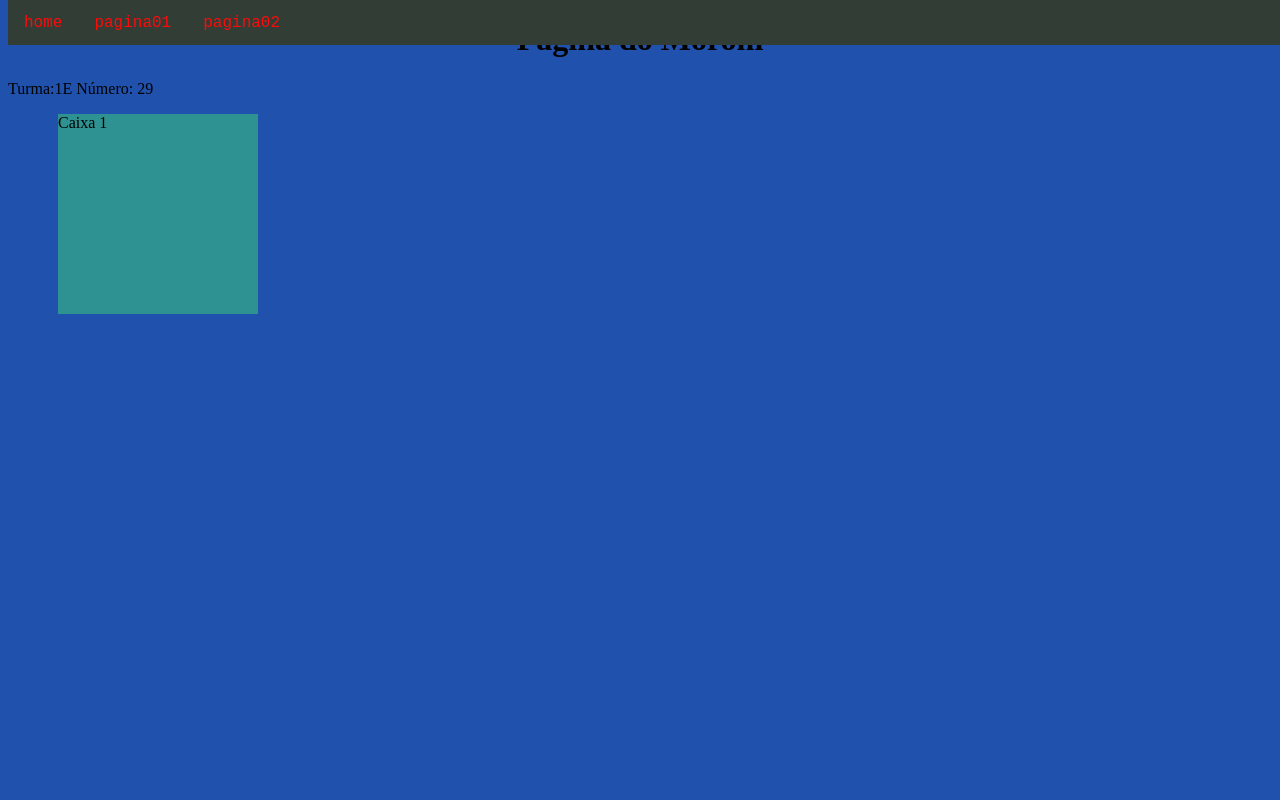
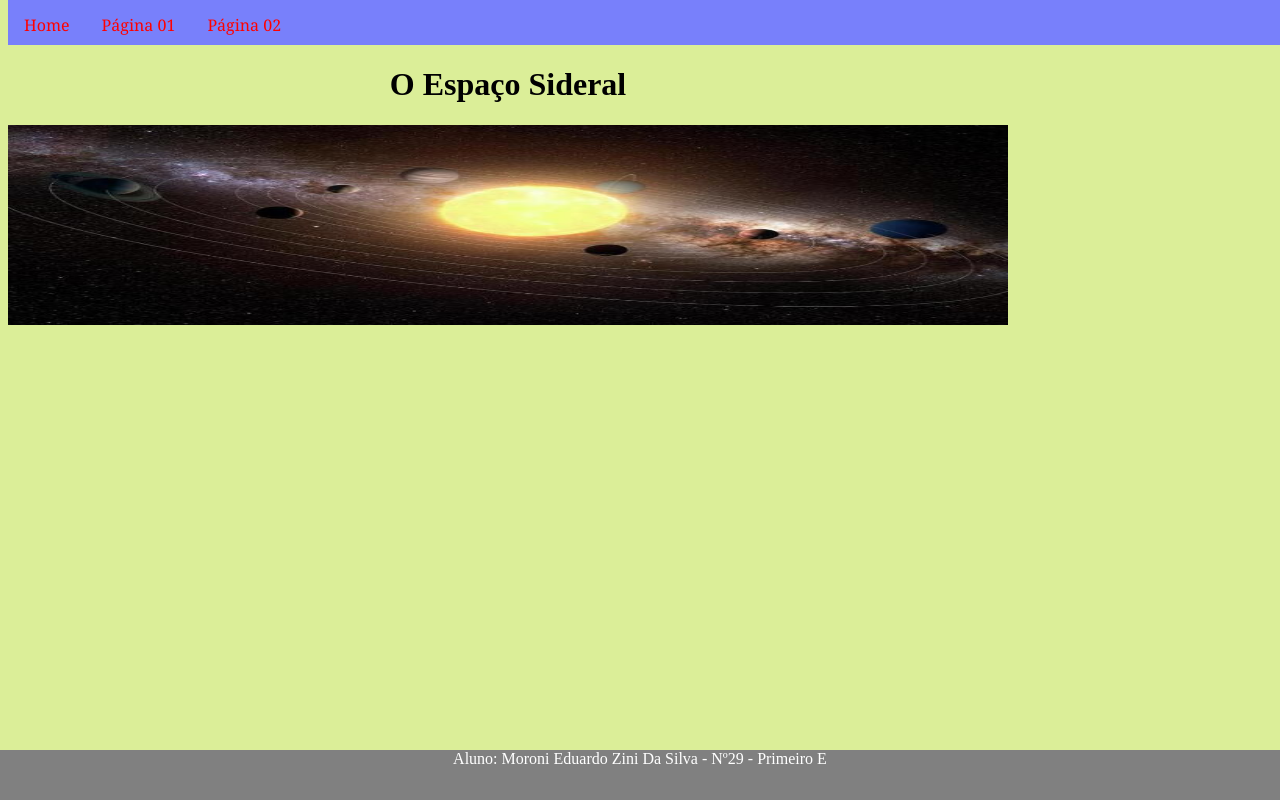
Before and after one commit to moronisilva/primeiroe_2t, a plain HTML site: page index.html in a window 1280 px wide. Drawn offline with Linux system fonts and the light colour scheme.

Commit message:
aula 24-08

```diff
--- a/estilo.css
+++ b/estilo.css
@@ -1,5 +1,5 @@
 body {
-  background: rgb(32, 81, 172);
+  background: rgb(219, 238, 152);
 }
 h1 {
   text-align: center;
@@ -13,12 +13,12 @@ h1 {
   position: relative;
   width: 200px;
   height: 200px;
-   background: #2f9292;
+  background: rgb(255, 166, 0);
   left: 50px;
 }
 .menuPrincipal {
   position: absolute;
-  background: rgb(50, 61, 53);
+  background: rgb(120, 128, 251);
   width: 100%;
   height: 45px;
   top: 0;
@@ -34,13 +34,50 @@ li {
 }
 li a {
   display: block;
-  color: rgb(255, 10, 10);
+  color: rgb(255, 0, 0);
   text-align: center;
   padding: 14px 16px;
   text-decoration: none;
-  font-family: 'Courier New', Courier, monospace;
+  font-family: Georgia, 'Times New Roman', Times, serif;
 }
 li a:hover {
-  background: rgba(47, 6, 228, 0.185);
-  color: rgb(179, 21, 21);
+  background: rgba(255, 202, 57, 0.589);
 }
+.boxImage {
+  position: absolute;
+  width: 90%;
+  height: 500px;
+  background: rgb(255, 166, 0);
+  top: 45px;
+  left: 0;
+  margin: 20px;
+  border-color: black;
+  border-width: 10px;
+  border-style: solid;
+  padding: 10px;
+  display: flex;
+  justify-content:center;
+}
+#mar {
+  width: 800%;
+  height: 500px;
+}
+.rodape {
+  position: absolute;
+  width: 100%;
+  height: 50px;
+  color: white;
+  background: gray;
+  left: 0;
+  bottom: 0;
+  display: flex;
+  justify-content: center;
+}
+.conteudoHome {
+  position: absolute;
+  top: 45px;
+}
+#imagemHome {
+  width: 1000px;
+  height: 200px;
+}
--- a/index.html
+++ b/index.html
@@ -1,26 +1,41 @@
 <!DOCTYPE html>
 <html lang="pt-br" dir="ltr">
+
   <head>
     <meta charset="utf-8">
-    <title>Moroni</title>
+    <title>Aluno Moroni</title>
     <link rel="stylesheet" href="estilo.css">
   </head>
+
   <body>
+
     <div class="menuPrincipal">
       <nav>
         <ul>
-          <li><a href="index.html">home</a></li>
-          <li><a href="pagina01.html">pagina01</a></li>
-          <li><a href="pagina02.html">pagina02</a></li>
+          <li><a href="index.html">Home</a></li>
+          <li><a href="pagina01.html">Página 01</a></li>
+          <li><a href="pagina02.html">Página 02</a></li>
         </ul>
       </nav>
     </div>
-    <h1>Página do Moroni</h1>
-    <p>Turma:1E      Número: 29</p>
 
-    <div class="caixa1">
-      Caixa 1
+
+    <div class="conteudoHome">
+      <h1>O Espaço Sideral</h1>
+
+      <h2></h2>
+
+        <img id="imagemHome" src="espaço.jpg" alt="">
+
+       <p></p>
+       <p></p>
+       <p></p>
+    </div>
+
+    <div class="rodape">
+      Aluno: Moroni Eduardo Zini Da Silva - Nº29 - Primeiro E
     </div>
 
   </body>
+
 </html>
```
Also changed, not shown: pagina01.html (+11 -0 lines), pagina02.html (+3 -3 lines), espaço.jpg (added), home.jpg (added), mar.jpg (added), momoespaço.jpg (added). Lines whose indentation alone changed are shown as unchanged.
